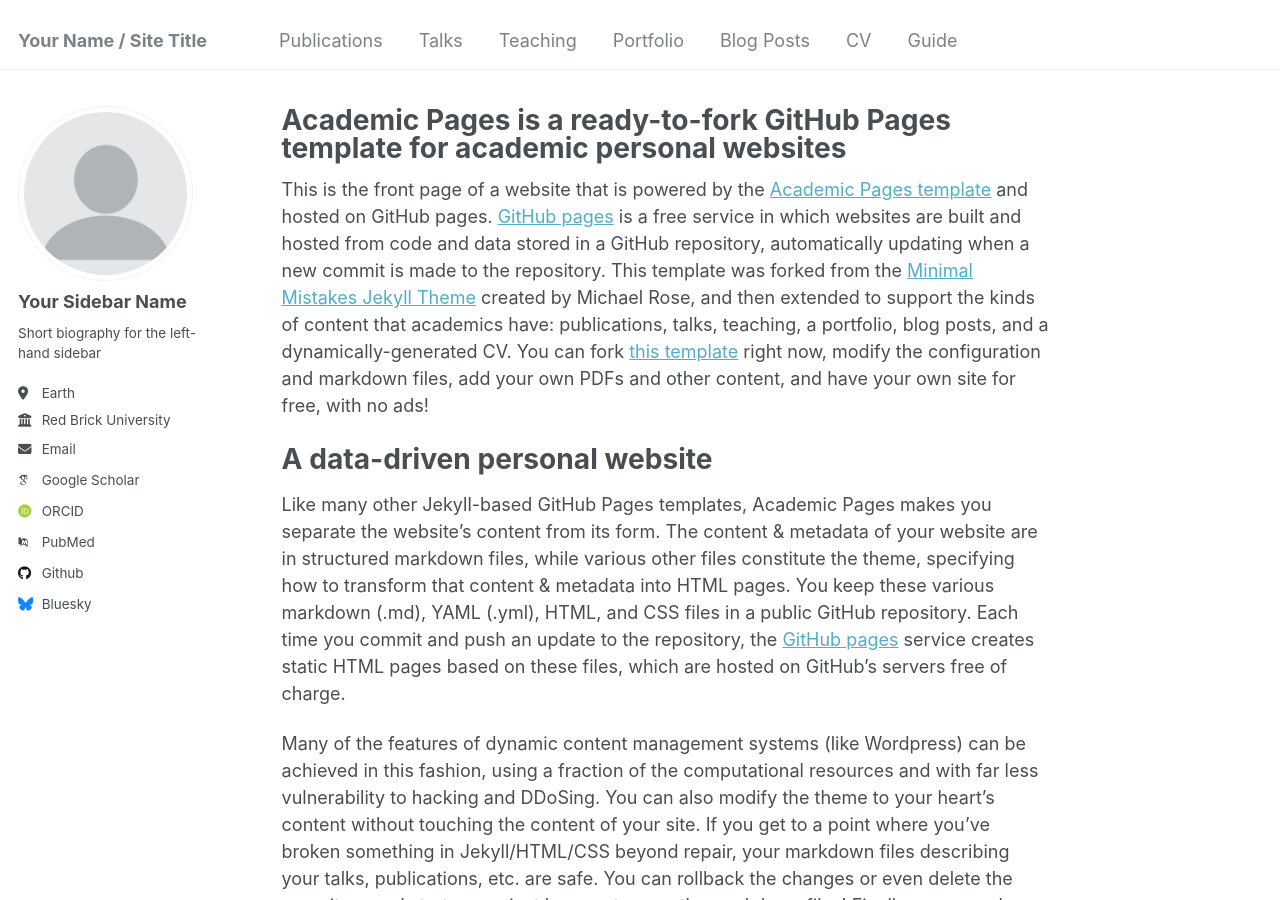
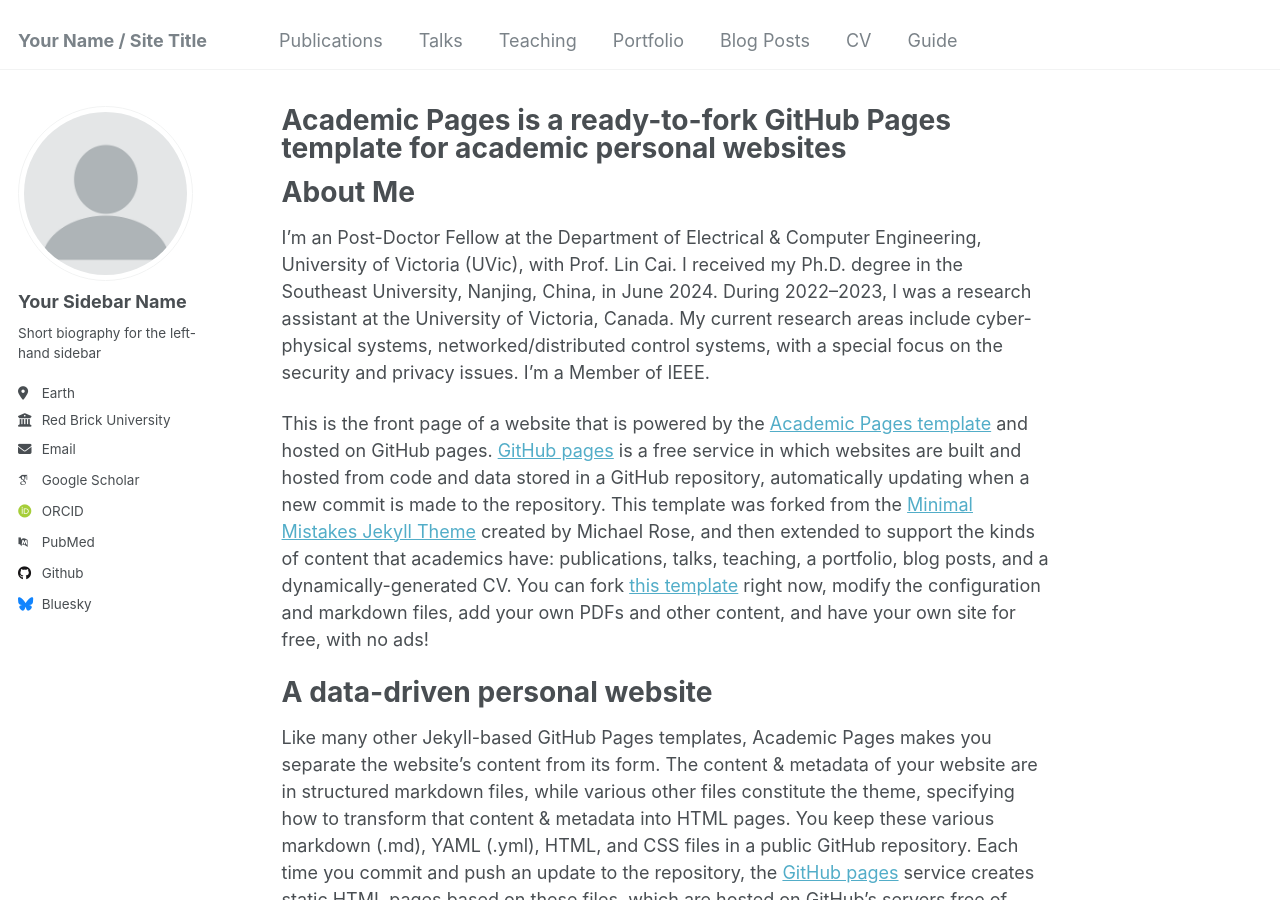
Before and after one commit to fye97/fye97, a Jekyll site: the page built from _pages/about.md, in a window 1280 px wide and 900 px high. Built offline with Jekyll 4.4.1, drawn with Linux system fonts in a browser that asks for light colours; some web fonts are replaced.

Commit message:
Update about.md

```diff
--- a/_pages/about.md
+++ b/_pages/about.md
@@ -6,6 +6,10 @@ redirect_from:
   - /about/
   - /about.html
 ---
+
+About Me
+======
+I’m an Post-Doctor Fellow at the Department of Electrical & Computer Engineering, University of Victoria (UVic), with Prof. Lin Cai. I received my Ph.D. degree in the Southeast University, Nanjing, China, in June 2024. During 2022–2023, I was a research assistant at the University of Victoria, Canada. My current research areas include cyber-physical systems, networked/distributed control systems, with a special focus on the security and privacy issues. I’m a  Member of IEEE.
 
 This is the front page of a website that is powered by the [Academic Pages template](https://github.com/academicpages/academicpages.github.io) and hosted on GitHub pages. [GitHub pages](https://pages.github.com) is a free service in which websites are built and hosted from code and data stored in a GitHub repository, automatically updating when a new commit is made to the repository. This template was forked from the [Minimal Mistakes Jekyll Theme](https://mmistakes.github.io/minimal-mistakes/) created by Michael Rose, and then extended to support the kinds of content that academics have: publications, talks, teaching, a portfolio, blog posts, and a dynamically-generated CV. You can fork [this template](https://github.com/academicpages/academicpages.github.io) right now, modify the configuration and markdown files, add your own PDFs and other content, and have your own site for free, with no ads!
 
```
